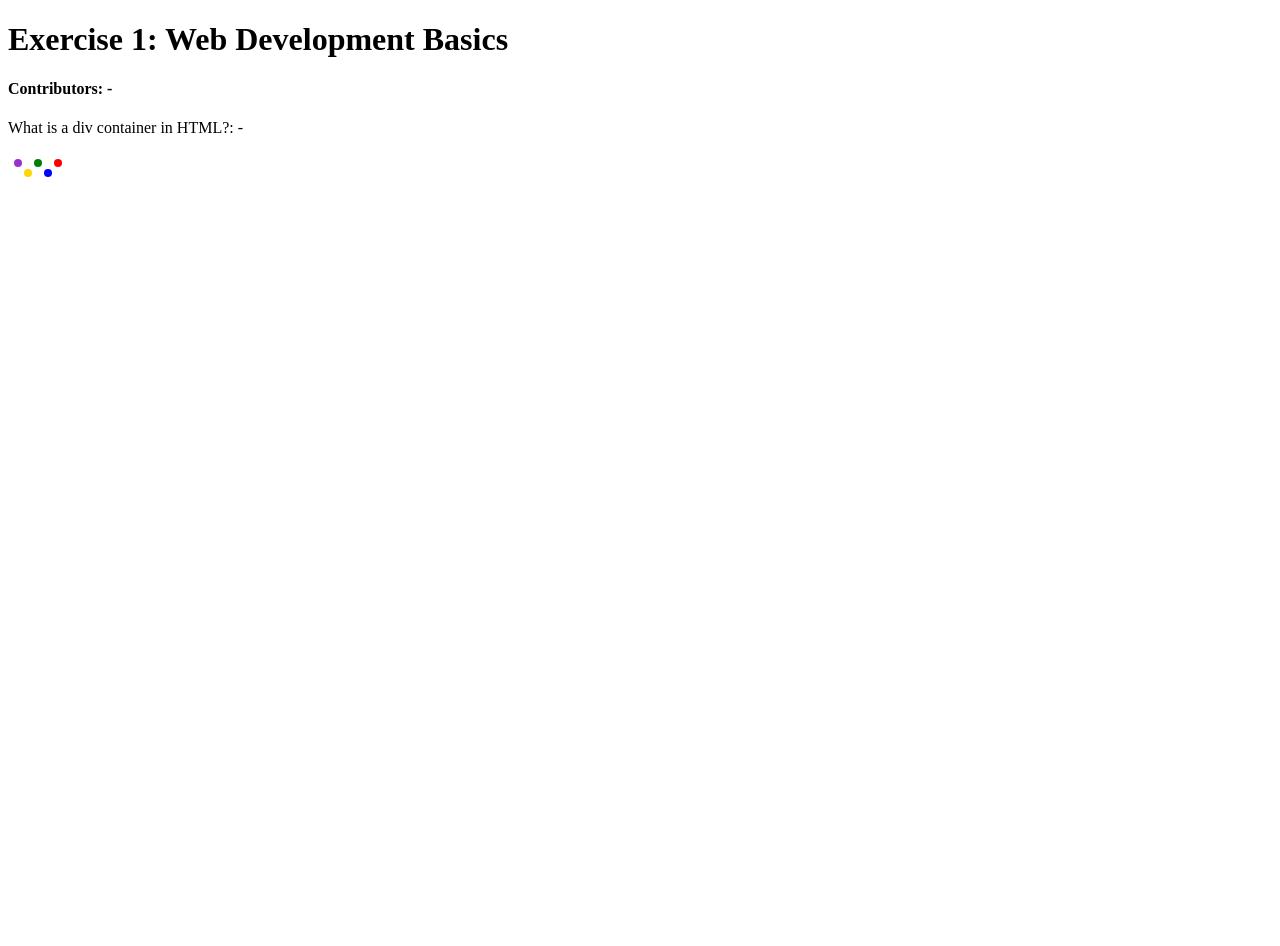
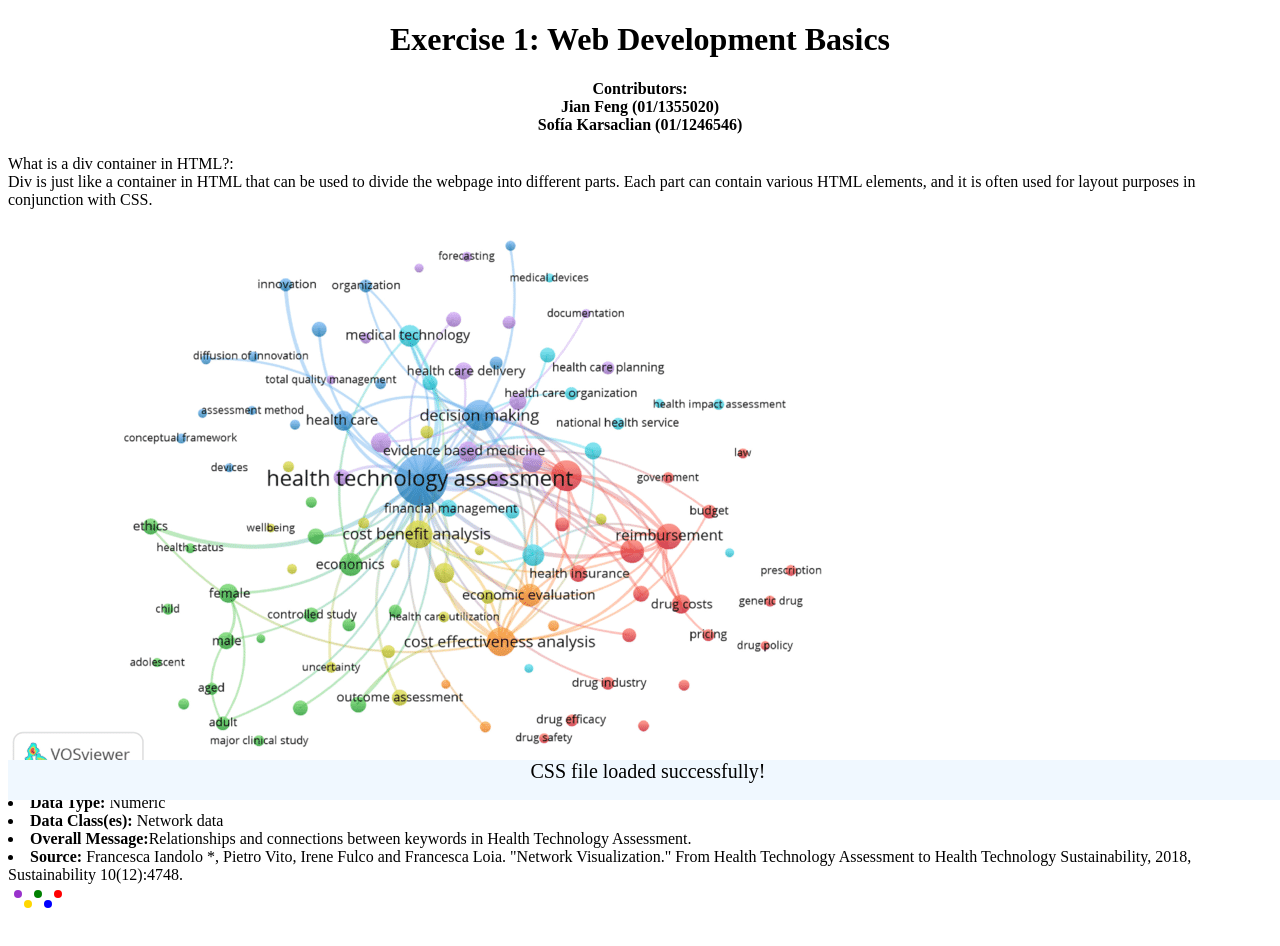
Before and after one commit to SofiaKarsaclian/DataVis_Assignments, a plain HTML site: page Exercise01/index.html in a window 1280 px wide. Before the commit the page ends 800 px from the top, so only its background shows below. Drawn offline with Linux system fonts and the light colour scheme.

Commit message:
task 1-2
finished task 1-2, task 4 seems can be improved

```diff
--- a/Exercise01/index.css
+++ b/Exercise01/index.css
@@ -1,4 +1,9 @@
 /* TASK 2B): Add a CSS rule which centers the text of all elements in the <div> containing the header elements */
+#header-container h1,
+#header-container h4 {
+    text-align: center;
+}
+
 
 
 
--- a/Exercise01/index.html
+++ b/Exercise01/index.html
@@ -3,25 +3,36 @@
   <head>
     <title>Exercise 1: Web Development Basics</title>
     <!-- TASK 2A): Create a link to load the index.css file below this comment -->
+    <link rel="stylesheet" type = "text/css" href="index.css">
     <!-- TASK 4A): Create a script tag to load index.js file below this comment.-->
     <script src="index.js"></script>
-    <script>
-      console.log("script.js loaded");
-    </script>
-
   </head>
 
   <body>
     <!-- TASK 2B): Assign an identifier (id) to the div container below to style it using the index.css file -->
-    <div>
+    <div id="header-container">
       <h1>Exercise 1: Web Development Basics</h1>
       <!-- Task 1A): Add the contributors here: -->
-      <h4>Contributors: -</h4>
+      <h4>Contributors: <br>
+        Jian Feng (01/1355020)<br>
+        Sofía Karsaclian (01/1246546) </h4>
       <!-- Task 1A): What is a div container: -->
-      <p>What is a div container in HTML?: -</p>
+      <p>What is a div container in HTML?: <br>
+        Div is just like a container in HTML that can be used to divide the webpage into different parts.
+        Each part can contain various HTML elements,
+        and it is often used for layout purposes in conjunction with CSS.</p>
     </div>
 
     <!-- Task 1B): Add an image of a visualization together with a short description -->
+    <img src="Network-Visualization.png"
+    <ul>
+      <li><strong>Data Type:</strong> Numeric</li>
+      <li><strong>Data Class(es):</strong> Network data</li>
+      <li><strong>Overall Message:</strong>Relationships and connections between keywords in Health Technology Assessment.</li>
+      <li><strong>Source:</strong> Francesca Iandolo *, Pietro Vito, Irene Fulco and Francesca Loia. "Network Visualization."
+        From Health Technology Assessment to Health Technology Sustainability,
+        2018, Sustainability 10(12):4748.</li>
+    </ul>
 
     <!-- Task 1B): Add a list underneath to indicate the data type(s), the data class(es), the overall message of the visualization, and where you took it -->
 
@@ -36,6 +47,10 @@
       <circle r="4" cx="10" cy="10" fill="darkorchid"/>
     </svg>
 
+    <footer style="position: fixed; bottom: 0px; text-align: center; width: 100%; height:40px; background-color: aliceblue;">
+      <span style="color: black" class="footer-text"></span>
+    </footer>
+
   </body>
 
 
--- a/Exercise01/index.js
+++ b/Exercise01/index.js
@@ -1,11 +1,21 @@
 //TASK 4a
 //let the console tell that the script is loaded
-
+console.log('The JavaScript file has been loaded.');
 // TASK 4b
 // Select the five circles in the svg container.
+const circles = document.querySelectorAll('svg circle');
+console.log(circles)
+
+
+
 
 // Retrieve the x- and y-values and calculate the mean position.
 
 // Add a square to the svg container at the mean coordinates.
 
 // Print the mean values to the console.
+
+
+
+
+// Select all five circles in the SVG container
```
Also changed, not shown: Exercise01/Network-Visualization.png (added), 1 other file. Lines whose indentation alone changed are shown as unchanged.
